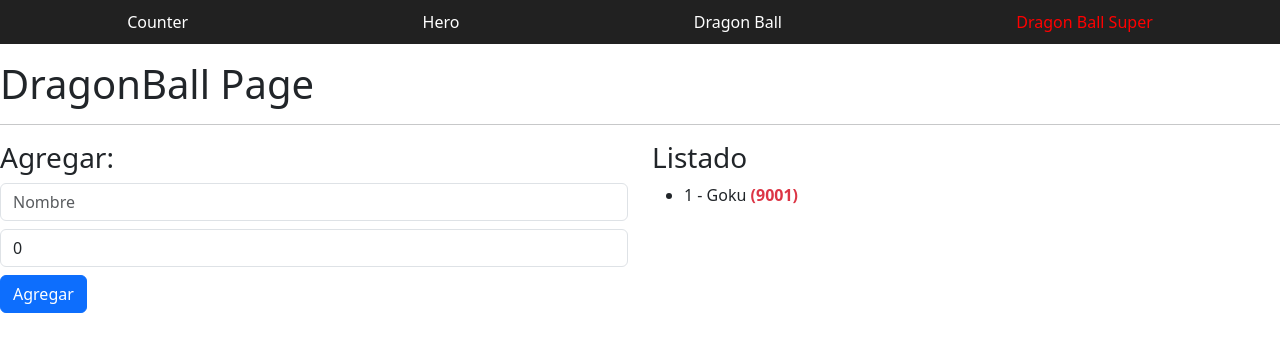
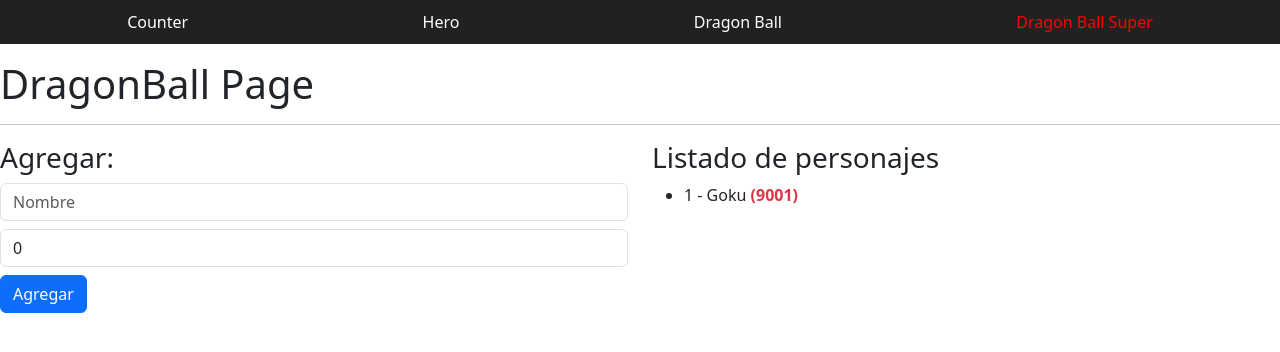
Before and after one commit to CarlosGal19/First_Angular_Practice, an Angular app: page /dragonball-super in a window 1280 px wide. Shown: the top 352 px of the page. Built offline with nearby package versions, Linux system fonts and the light colour scheme.

Commit message:
feat: show list as child component

```diff
--- a/src/app/components/dragonball/character-list/character-list.html
+++ b/src/app/components/dragonball/character-list/character-list.html
@@ -1,4 +1,4 @@
-    <h3>Listado</h3>
+    <h3>{{listName()}}</h3>
     <ul>
       @if(characters().length > 0) {
       @for (character of characters(); track character.id; let idx = $index) {
--- a/src/app/components/dragonball/character-list/character-list.ts
+++ b/src/app/components/dragonball/character-list/character-list.ts
@@ -7,5 +7,7 @@
   templateUrl: './character-list.html',
 })
 export class CharacterList {
-  characters: InputSignal<ICharacter[]> =  input.required()
+  characters: InputSignal<ICharacter[]> = input.required();
+
+  listName: InputSignal<string> = input.required();
 }
--- a/src/app/pages/dragonball-super-page/dragonball-super-page.html
+++ b/src/app/pages/dragonball-super-page/dragonball-super-page.html
@@ -29,6 +29,6 @@
   </div>
 
   <div class="col-12 col-sm-6">
-    <dragonball-character-list [characters]="characters()" />
+    <dragonball-character-list listName="Listado de personajes" [characters]="characters()" />
   </div>
 </section>
```
